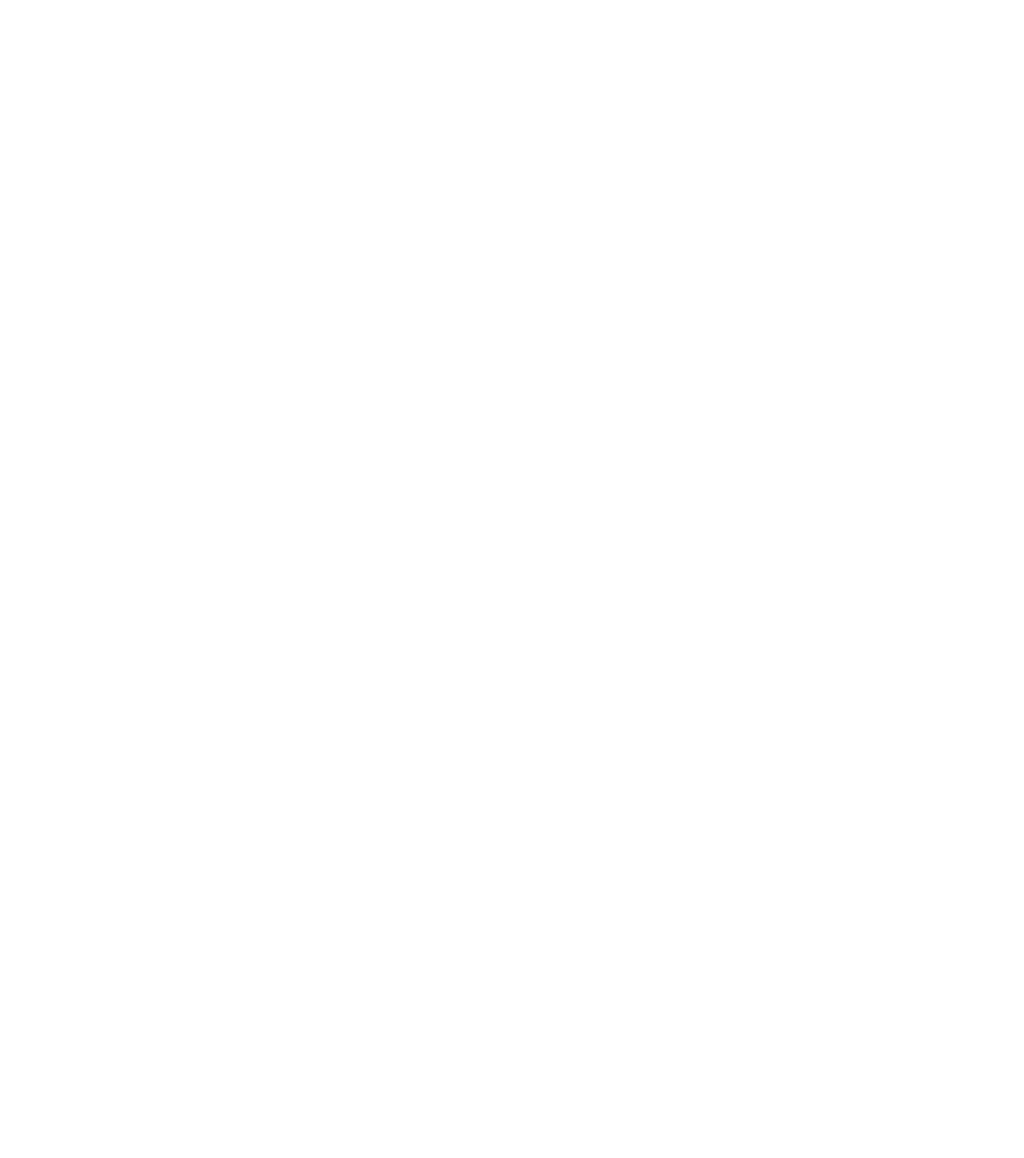
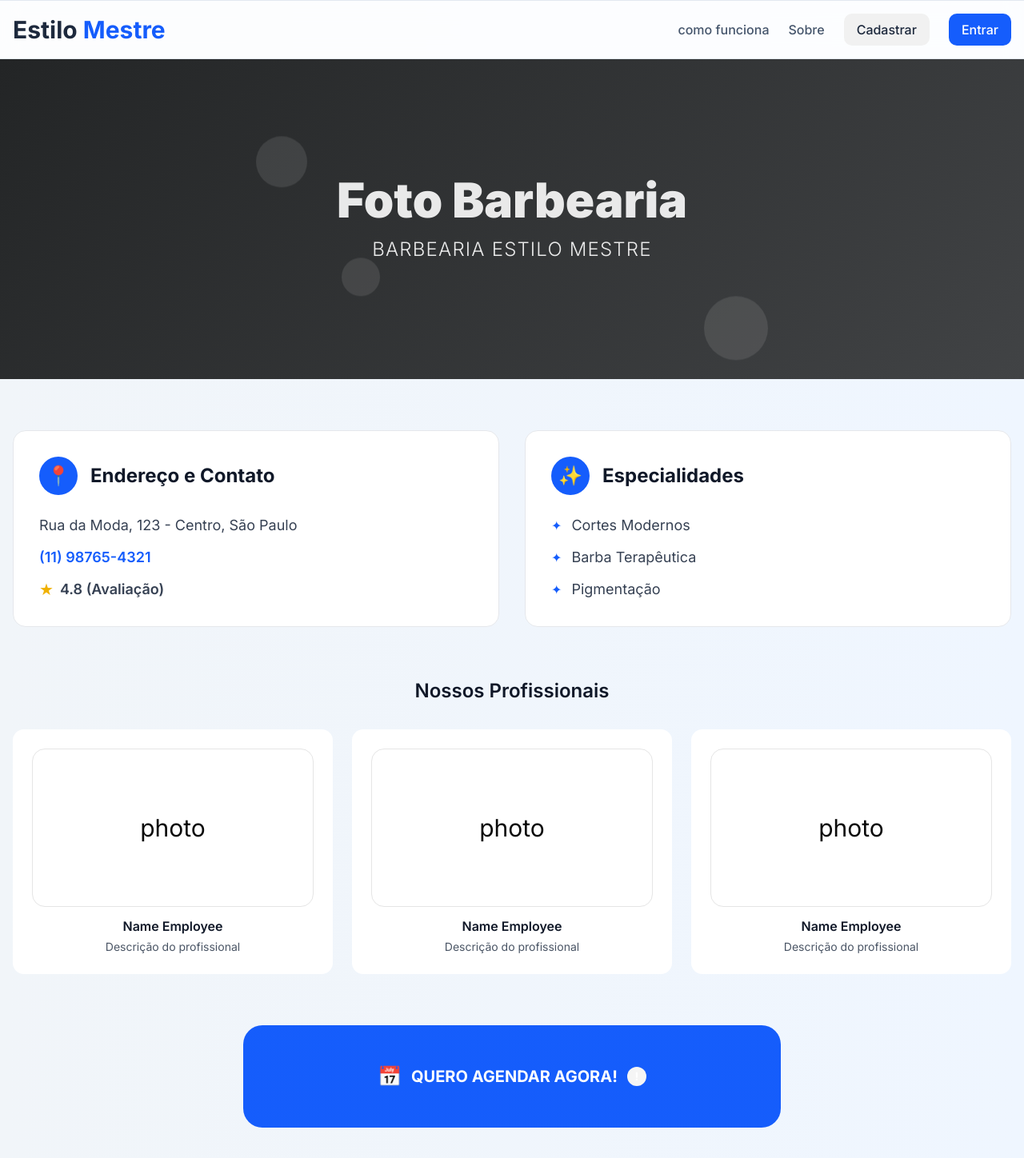
Before and after one commit to Lzrb0x/EstiloMestre-vite, a React (Vite) app: page /barbershop/1/barbershopDetails in a window 1280 px wide. Before the commit this address had no page. Shown: the top 1448 px of the page at 80% size. Before the commit the page ends 800 px from the top, so only its background shows below. Built offline with nearby package versions, Linux system fonts and the light colour scheme.

Commit message:
feat: Adicionar página de detalhes da barbearia e atualizar rotas

```diff
--- a/package.json
+++ b/package.json
@@ -19,6 +19,7 @@
     "lucide-react": "^0.525.0",
     "react": "^19.1.0",
     "react-dom": "^19.1.0",
+    "react-hook-form": "^7.60.0",
     "react-router-dom": "^7.6.3",
     "tailwind-merge": "^3.3.1",
     "tailwindcss": "^4.1.11"
--- a/src/App.tsx
+++ b/src/App.tsx
@@ -3,7 +3,7 @@
 import { LoadingIcon } from "./components/LoadingIcon";
 
 const Dashboard = lazy(() => import("./pages/Dashboard"));
-const BarbershopPage = lazy(() => import("./pages/BarbershopPage"));
+const BarbershopDetails = lazy(() => import("./pages/Barbershop/BarbershopDetails"));
 
 export default function App() {
   return (
@@ -16,7 +16,7 @@
     >
       <Routes>
         <Route path="/" element={<Dashboard />} />
-        <Route path="/barbershop/:id" element={<BarbershopPage />} />
+        <Route path="/barbershop/:id/barbershopDetails" element={<BarbershopDetails />} />
       </Routes>
     </Suspense>
   );
--- a/src/components/ShortBarbershopCardList.tsx
+++ b/src/components/ShortBarbershopCardList.tsx
@@ -81,7 +81,7 @@
               </div>
             </div>
           </div>
-          <Link to={`/barbershop/${barber.id}`}>
+          <Link to={`/barbershop/${barber.id}/barbershopDetails`}>
             <Button className="w-full p-5">
               <Calendar size={18} />
               <span>Ver Horários</span>
--- a/src/index.css
+++ b/src/index.css
@@ -146,10 +146,33 @@
   }
 }
 
+@keyframes float {
+  0% {
+    transform: translateY(0);
+  }
+  50% {
+    transform: translateY(-16px);
+  }
+  100% {
+    transform: translateY(0);
+  }
+}
+
+@keyframes pulse-slow {
+  0%,
+  100% {
+    opacity: 1;
+  }
+  50% {
+    opacity: 0.7;
+  }
+}
+
 .animate-fade-in-slide-up {
   opacity: 0;
   animation: fadeInSlideUp 1.3s ease-out forwards;
 }
+
 
 @layer base {
   * {
@@ -165,3 +188,16 @@
   background: linear-gradient(to right, #f1f5f9, #eff6ff);
   border-top: 1px solid #e2e8f0;
 }
+
+/* animacoes para banner barbershopDetails */
+.hero-bg {
+  background: linear-gradient(135deg, #232526 0%, #414345 100%);
+}
+
+.animate-float {
+  animation: float 3s ease-in-out infinite;
+}
+
+.animate-pulse-slow {
+  animation: pulse-slow 2.5s cubic-bezier(0.4, 0, 0.6, 1) infinite;
+}
--- /dev/null
+++ b/src/pages/Barbershop/BarbershopDetails.tsx
@@ -0,0 +1,104 @@
+import { Header } from "@/components/Header"
+
+export default function BarbershopDetails() {
+  return (
+    <div className="min-h-screen cta-section">
+      <Header />
+
+      {/* banner */}
+      <div className="hero-bg relative h-[50vh] flex items-center justify-center overflow-hidden animate-[fadeInUp_1s_ease-out_forwards] opacity-0">
+        <div className="absolute inset-0 overflow-hidden">
+          <div className="absolute top-1/4 left-1/4 w-16 h-16 bg-white/10 rounded-full animate-float"></div>
+          <div className="absolute top-3/4 right-1/4 w-20 h-20 bg-white/10 rounded-full animate-float"></div>
+          <div className="absolute bottom-1/4 left-1/3 w-12 h-12 bg-white/10 rounded-full animate-float"></div>
+        </div>
+        <div className="relative z-10 text-center px-4">
+          <h1 className="text-4xl md:text-6xl font-black text-white mb-4 animate-pulse-slow">
+            Foto Barbearia
+          </h1>
+          <p className="text-xl md:text-2xl text-white/90 font-light tracking-wider">
+            BARBEARIA ESTILO MESTRE
+          </p>
+        </div>
+      </div>
+
+      {/* detalhes da barbearia */}
+      <section className="container mx-auto px-4 py-16 animate-[slideUp_0.8s_ease-out_0.6s_forwards] opacity-0">
+        <div className="grid md:grid-cols-2 gap-8 mb-16">
+          <div className="glass-effect rounded-2xl p-8 card-hover border bg-white border-gray-200">
+            <div className="flex items-center mb-6">
+              <div className="w-12 h-12 bg-primary rounded-full flex items-center justify-center text-white text-2xl mr-4">
+                📍
+              </div>
+              <h3 className="text-2xl font-bold text-gray-900">Endereço e Contato</h3>
+            </div>
+            <div className="space-y-3 text-gray-700">
+              <p className="text-lg">Rua da Moda, 123 - Centro, São Paulo</p>
+              <p className="text-lg font-semibold text-primary">(11) 98765-4321</p>
+              <div className="flex items-center">
+                <span className="text-yellow-500 text-xl mr-2">★</span>
+                <span className="text-lg font-semibold">4.8 (Avaliação)</span>
+              </div>
+            </div>
+          </div>
+
+          <div className="glass-effect rounded-2xl p-8 card-hover border bg-white border-gray-200">
+            <div className="flex items-center mb-6">
+              <div className="w-12 h-12 bg-primary rounded-full flex items-center justify-center text-white text-2xl mr-4">
+                ✨
+              </div>
+              <h3 className="text-2xl font-bold text-gray-900">Especialidades</h3>
+            </div>
+            <div className="space-y-3">
+              <div className="flex items-center">
+                <span className="text-primary mr-3">✦</span>
+                <span className="text-gray-700 text-lg">Cortes Modernos</span>
+              </div>
+              <div className="flex items-center">
+                <span className="text-primary mr-3">✦</span>
+                <span className="text-gray-700 text-lg">Barba Terapêutica</span>
+              </div>
+              <div className="flex items-center">
+                <span className="text-primary mr-3">✦</span>
+                <span className="text-gray-700 text-lg">Pigmentação</span>
+              </div>
+            </div>
+          </div>
+        </div>
+
+        <div className="mb-16">
+          <h3 className="text-2xl font-semibold text-gray-900 text-center mb-8">Nossos Profissionais</h3>
+          <div className="grid grid-cols-1 md:grid-cols-3 gap-6">
+            <div className="bg-white rounded-xl p-6 text-center">
+              <div className="text-3xl mb-3 border rounded-2xl p-10 py-20">photo</div>
+              <h4 className="font-semibold text-gray-900 mb-1">Name Employee</h4>
+              <p className="text-gray-600 text-sm">Descrição do profissional</p>
+            </div>
+            <div className="bg-white rounded-xl p-6 text-center">
+              <div className="text-3xl mb-3 border rounded-2xl p-10 py-20">photo</div>
+              <h4 className="font-semibold text-gray-900 mb-1">Name Employee</h4>
+              <p className="text-gray-600 text-sm">Descrição do profissional</p>
+            </div>
+            <div className="bg-white rounded-xl p-6 text-center">
+              <div className="text-3xl mb-3 border rounded-2xl p-10 py-20">photo</div>
+              <h4 className="font-semibold text-gray-900 mb-1">Name Employee</h4>
+              <p className="text-gray-600 text-sm">Descrição do profissional</p>
+            </div>
+          </div>
+        </div>
+
+        <div className="text-center">
+          <div className="bg-gradient-to-r from-primary to-blue-600 rounded-3xl p-8 max-w-2xl mx-auto mb-8">
+            <button className="btn-primary text-white px-12 py-4 rounded-2xl text-xl font-bold flex items-center justify-center mx-auto group">
+              <span className="text-2xl mr-3">📅</span>
+              QUERO AGENDAR AGORA!
+              <div className="ml-3 w-6 h-6 bg-accent rounded-full flex items-center justify-center">
+                <span className="text-white text-sm font-bold">!</span>
+              </div>
+            </button>
+          </div>
+        </div>
+      </section>
+    </div>
+  );
+}
--- a/src/pages/BarbershopPage.tsx
+++ /dev/null
@@ -1,10 +0,0 @@
-import { useParams } from "react-router-dom";
-
-export default function BarbershopPage() {
-  const { id } = useParams<{ id: string }>();
-  return (
-    <h1 className="text-2xl font-bold text-green-600">
-      Página Barbearia: {id}
-    </h1>
-  );
-}
```
Also changed, not shown: 1 other file (tests, documents, lock files or other folders).
